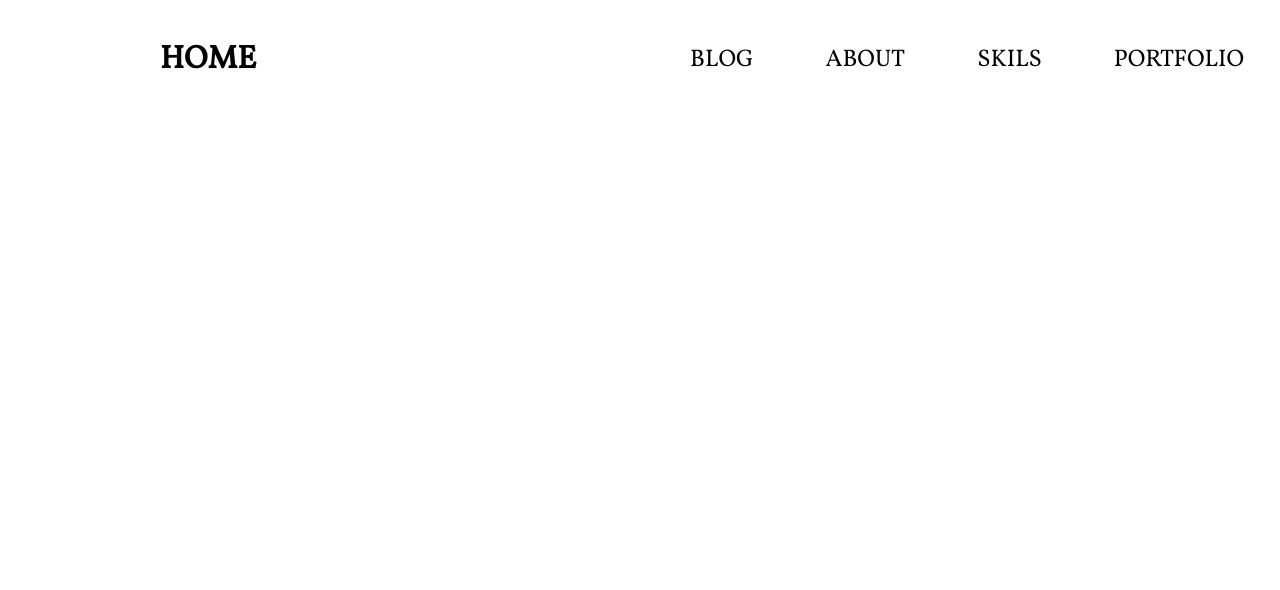
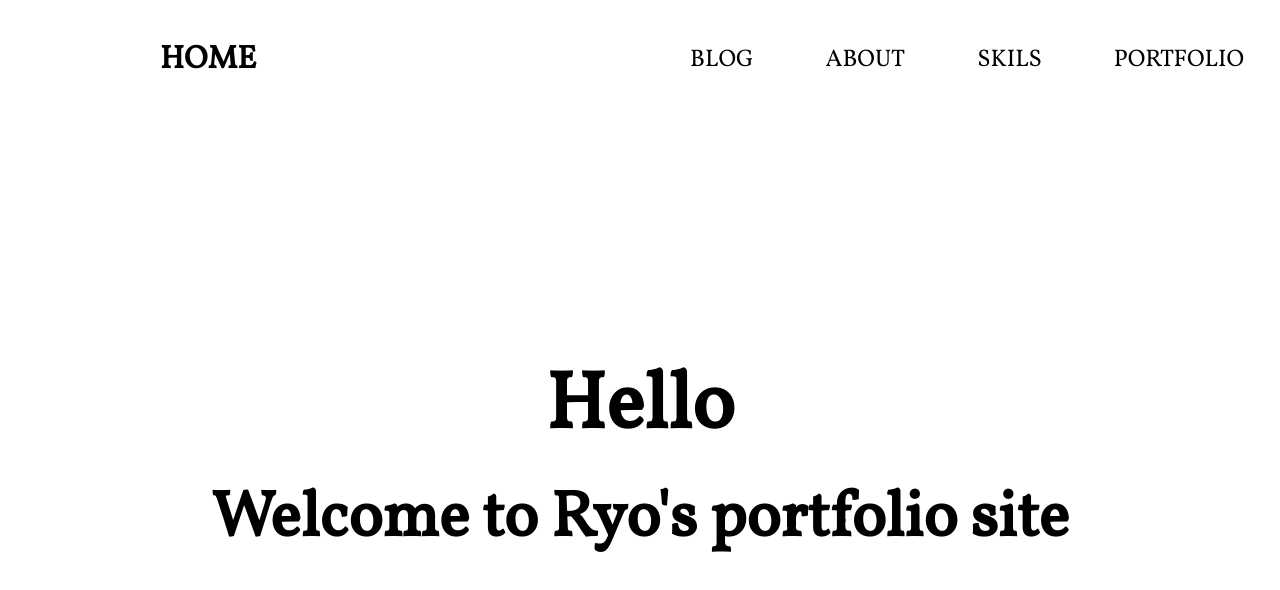
Before and after one commit to ryoutaka/portfolio-site, a Next.js app: page / in a window 1280 px wide. Shown: the top 590 px of the page. Built offline with nearby package versions, Linux system fonts and the light colour scheme; a web font is replaced by a local one.

Commit message:
create Top

```diff
--- /dev/null
+++ b/components/Atoms/TopComponentWord.js
@@ -0,0 +1,46 @@
+import styled, { keyframes } from "styled-components";
+
+const func = (direction) => {
+  return keyframes`
+  0% {
+    opacity: 0;
+    transform:translateY(${direction});
+  }
+  100% {
+    opacity: 1;
+    transform: translateY(0);
+  }
+  `;
+};
+
+const fadein = keyframes`
+0% {
+  opacity: 0;
+  transform: translateY(-20px);
+}
+100% {
+  opacity: 1;
+  transform: translateY(0);
+}
+`;
+
+const H2 = styled.h2`
+  text-align: center;
+  font-size: ${(props) => (props.size ? props.size : "2em")};
+  padding: 20px;
+  font-family: "Vollkorn", serif;
+  animation-name: ${(props) => func(props.direction)};
+  animation-duration: 2s;
+`;
+
+const Index = (props) => {
+  return (
+    <>
+      <H2 direction={props.direction} size={props.size}>
+        {props.text}
+      </H2>
+    </>
+  );
+};
+
+export default Index;
--- /dev/null
+++ b/components/Molecules/TopComponentTitle.js
@@ -0,0 +1,32 @@
+import styled, { keyframes, extend } from "styled-components";
+import TopComponentWord from "../Atoms/TopComponentWord";
+
+const Button = styled.button`
+  color: palevioletred;
+  font-size: 1em;
+  margin: 1em;
+  padding: 0.25em 1em;
+  border: 2px solid palevioletred;
+  border-radius: 3px;
+`;
+
+// A new component based on Button, but with some override styles
+const TomatoButton = styled(Button)`
+  color: tomato;
+  border-color: blue;
+`;
+
+const Index = () => {
+  return (
+    <div>
+      <TopComponentWord direction="-20px" text="Hello" size={"5em"} />
+      <TopComponentWord
+        direction="20px"
+        text="Welcome to Ryo's portfolio site"
+        size={"4em"}
+      />
+    </div>
+  );
+};
+
+export default Index;
--- a/components/Organisms/Navbar.js
+++ b/components/Organisms/Navbar.js
@@ -1,6 +1,8 @@
 import styled from "styled-components";
 import NavBarRight from "../Molecules/NavBarRight";
 import NavBarLogo from "../Atoms/NavBarLogo";
+
+
 
 const Box = styled.div({
   height: "15vh",
--- a/components/Organisms/TopContent.js
+++ b/components/Organisms/TopContent.js
@@ -1 +1,18 @@
 import styled from "styled-components";
+import TopComponentTitle from "../Molecules/TopComponentTitle";
+
+const Content = styled.section({
+  paddingTop: "15vh",
+  height: "100vh",
+  display: "flex",
+  justifyContent: "center",
+  alignItems: "center",
+});
+
+export default function TopComponent() {
+  return (
+    <Content>
+      <TopComponentTitle />
+    </Content>
+  );
+}
--- a/package.json
+++ b/package.json
@@ -12,5 +12,8 @@
     "react": "16.13.1",
     "react-dom": "16.13.1",
     "styled-components": "^5.1.1"
+  },
+  "devDependencies": {
+    "babel-plugin-styled-components": "^1.11.1"
   }
 }
--- a/pages/index.js
+++ b/pages/index.js
@@ -1,8 +1,10 @@
 import Navbar from "../components/Organisms/Navbar";
+import TopContent from "../components/Organisms/TopContent";
 export default function Home() {
   return (
-    <div style={{ height: "1000px" }}>
+    <>
       <Navbar />
-    </div>
+      <TopContent />
+    </>
   );
 }
```
Also changed, not shown: components/Atoms/Index.js (deleted, +0 -9 lines), .babelrc (added), 1 other file (tests, documents, lock files or other folders).
